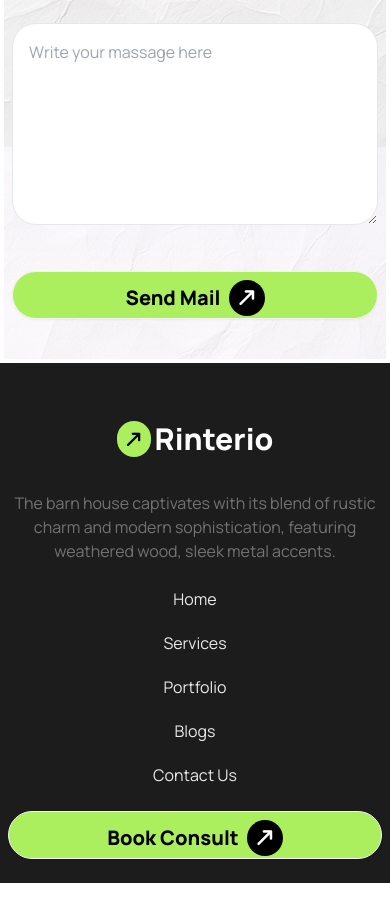
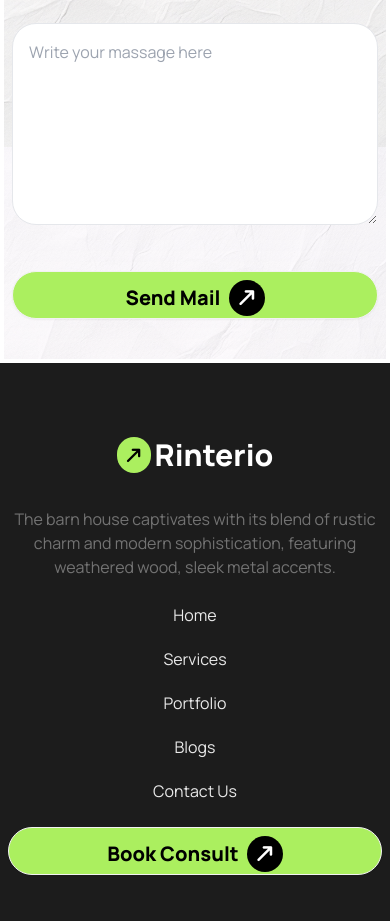
Before and after one commit to pro-majidul/My-third-challenges-website-, a plain HTML site: page index.html in a window 390 px wide. Shown: the part 8815-9736 px from the top of the page. Before the commit the page ends 9698 px from the top, so only its background shows below. Drawn offline with nearby package versions, Linux system fonts and the light colour scheme.

Commit message:
Footer section modify done

```diff
--- a/index.html
+++ b/index.html
@@ -521,8 +521,8 @@
   </main>
   <footer class="bg-[#1C1C1C]">
     <div class="md:container mx-auto md:py-20 py-6 p-2 ">
-      <div class="space-y-6">
-        <div class="text-center mt-6">
+      <div class="space-y-6 md:py-0 py-10">
+        <div class="text-center">
           <!-- navbar start icon and text -->
           <a
             class=" md:w-52 h-14  text-white  text-3xl  font-extrabold inline-flex items-center justify-around px-4 py-2">
```
